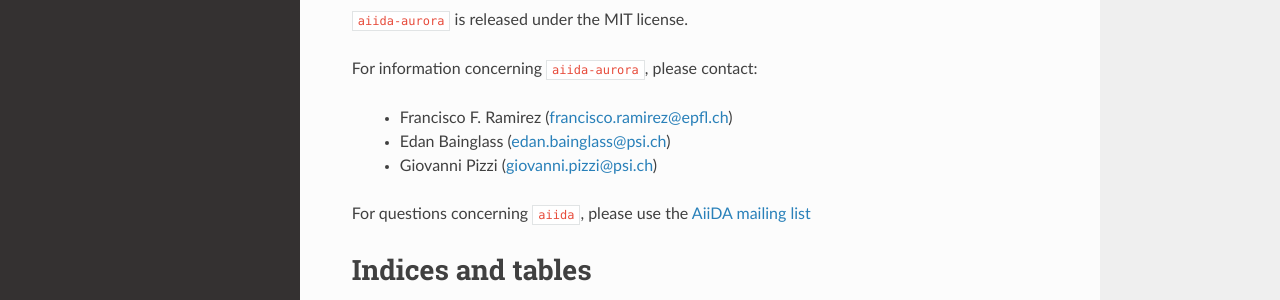
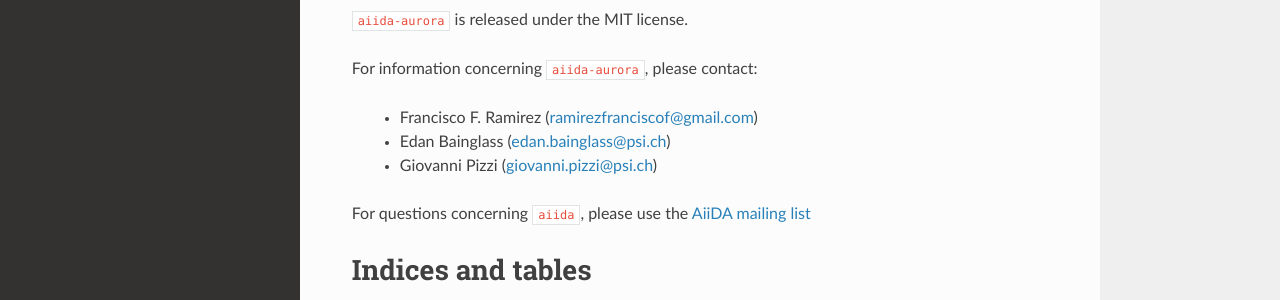
Before and after one commit to EmpaEconversion/aiida-aurora, a Sphinx documentation site: the page built from docs/source/index.rst, in a window 1280 px wide and 900 px high, scrolled down 522 px. Shown: the part 279-579 px from the top of the window. Built offline with Sphinx 7.4.7 and the Read the Docs theme 2.0.0, drawn with Linux system fonts in a browser that asks for light colours; pages that are not in the unit, such as notebooks, are missing from menus.

Commit message:
Update emails

```diff
--- a/docs/source/index.rst
+++ b/docs/source/index.rst
@@ -30,7 +30,7 @@
 
 For information concerning ``aiida-aurora``, please contact:
 
- - Francisco F. Ramirez (francisco.ramirez@epfl.ch)
+ - Francisco F. Ramirez (ramirezfranciscof@gmail.com)
  - Edan Bainglass (edan.bainglass@psi.ch)
  - Giovanni Pizzi (giovanni.pizzi@psi.ch)
 
--- a/pyproject.toml
+++ b/pyproject.toml
@@ -9,8 +9,8 @@
 dynamic = ["version"] # read from aiida_aurora/__init__.py
 description = "AiiDA plugin for the Aurora platform."
 authors = [
-    { name = "Loris Ercole", email = "loris.ercole@epfl.ch" },
-    { name = "Francisco F. Ramirez", email = "francisco.ramirez@epfl.ch" },
+    { name = "Loris Ercole", email = "loris.ercole@gmail.com" },
+    { name = "Francisco F. Ramirez", email = "ramirezfranciscof@gmail.com" },
     { name = "Edan Bainglass", email = "edan.bainglass@psi.ch" },
     { name = "Giovanni Pizzi", email = "giovanni.pizzi@psi.ch" },
 ]
```
Also changed, not shown: README.md (+1 -1 lines).
